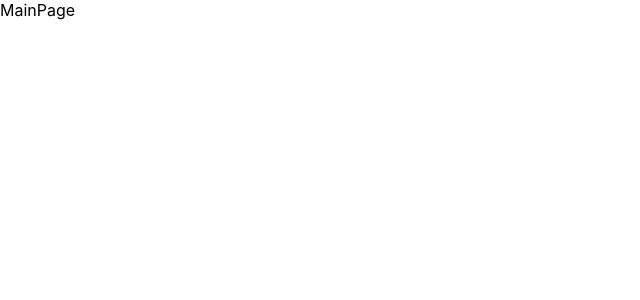
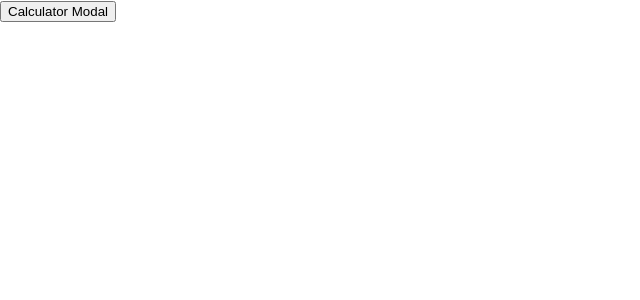
Before and after one commit to TimingJL/calculator_modal, a React (Create React App) app: page / in a window 1280 px wide. Shown: the top 300 px of the page, without its empty margins (0-640 px from the left). Built offline with nearby package versions, Linux system fonts and the light colour scheme.

Commit message:
[feature] add button

```diff
--- a/src/containers/MainPage/index.js
+++ b/src/containers/MainPage/index.js
@@ -1,5 +1,9 @@
 import React from "react";
 
-const MainPage = () => <div>MainPage</div>;
+const MainPage = () => (
+  <div>
+    <button type="button">Calculator Modal</button>
+  </div>
+);
 
 export default MainPage;
```
